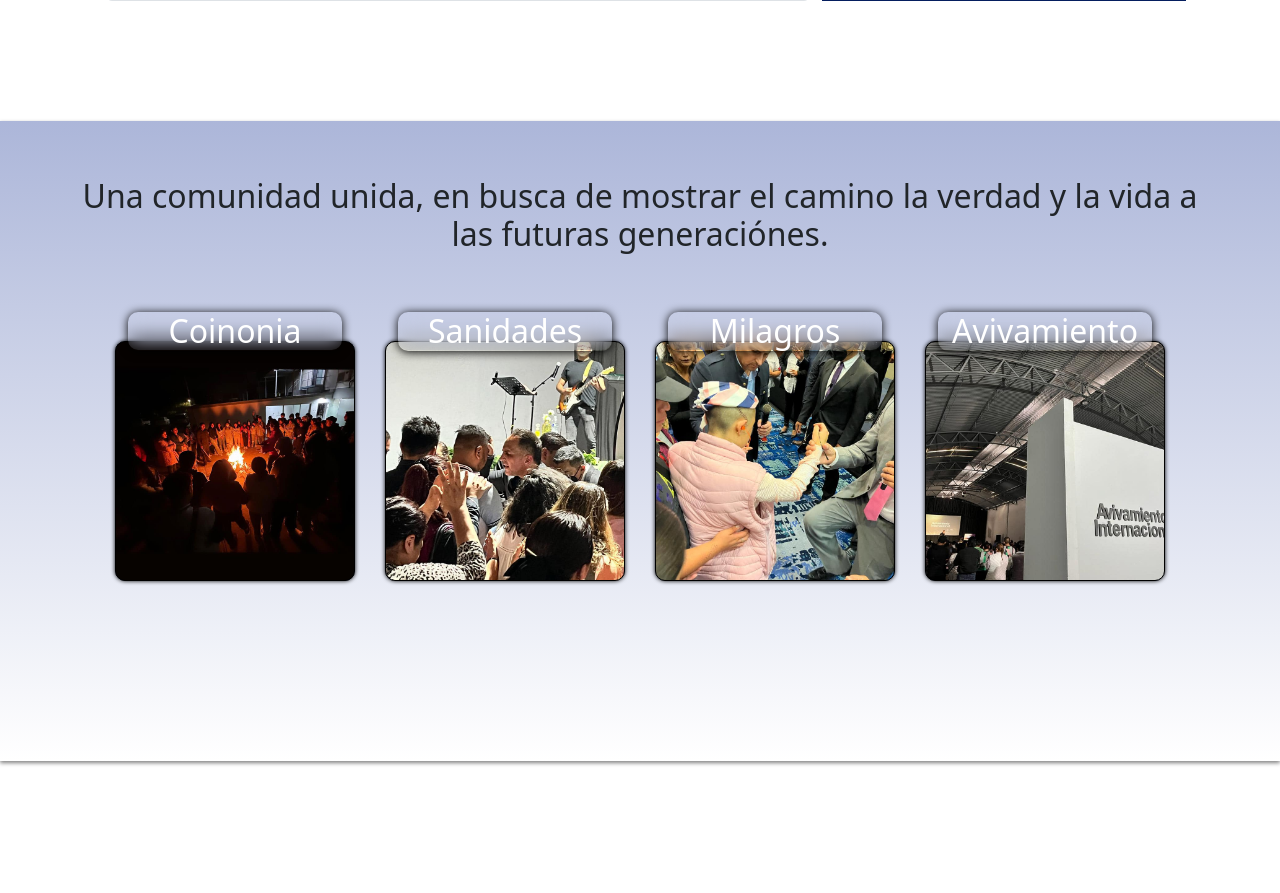
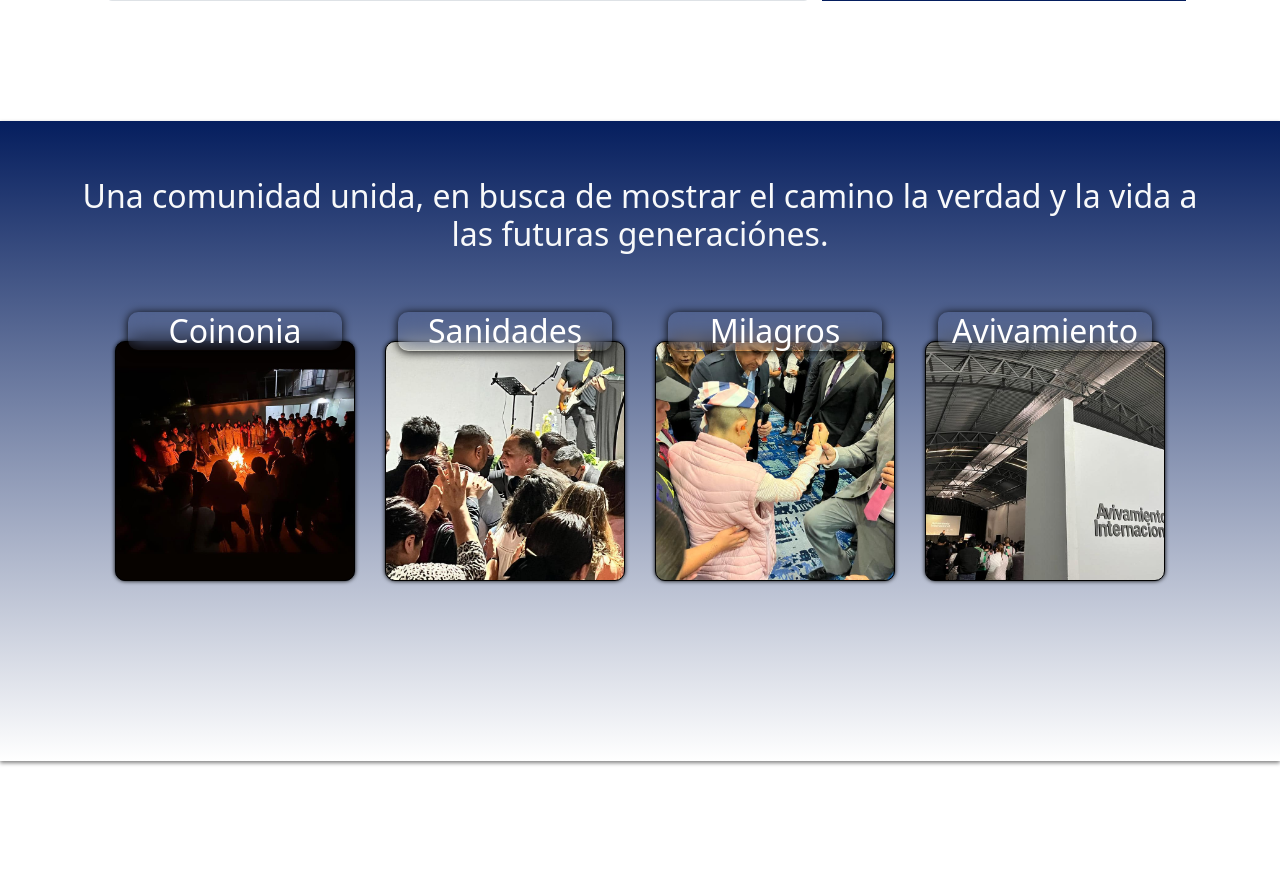
Before and after one commit to Katashikunomo/avivamiento, a PHP site: page /AVIVAMIENTO/index.php in a window 1280 px wide. Shown: the part 666-1559 px from the top of the page. Run offline with PHP 8.4, Linux system fonts and the light colour scheme; data that the repository does not hold is empty; a stand-in replaces the project's code that opens the database connection; some libraries are stand-ins or nearby versions.

Commit message:
se cambio color de banner degradado

```diff
--- a/index.php
+++ b/index.php
@@ -181,9 +181,9 @@ $array_fechas = getCountDates();
     </div>
   </section>
 
-  <div style="margin-top: 120px; min-height: 80vh; background:linear-gradient( #ACB6D9,#fff); box-shadow: 0 2px 4px grey; text-align: center;" >
+  <div style="margin-top: 120px; min-height: 80vh; background:linear-gradient( #051E5E,#fff); box-shadow: 0 2px 4px grey; text-align: center;" >
     <div class="container pt-5">
-      <h2 class="mt-2">Una comunidad unida, en busca de mostrar
+      <h2 class="mt-2 text-light" >Una comunidad unida, en busca de mostrar
         el camino la verdad y la vida a las futuras generaciónes.</h2>
       <div class="row  " style="aling-items:center; justify-content:center;">
           <div class="cards_comunidad" style="    background-image: url(assets/carousel/comunidad.jpg); background-size: cover; background-position: center; background-repeat: no-repeat;">
```
